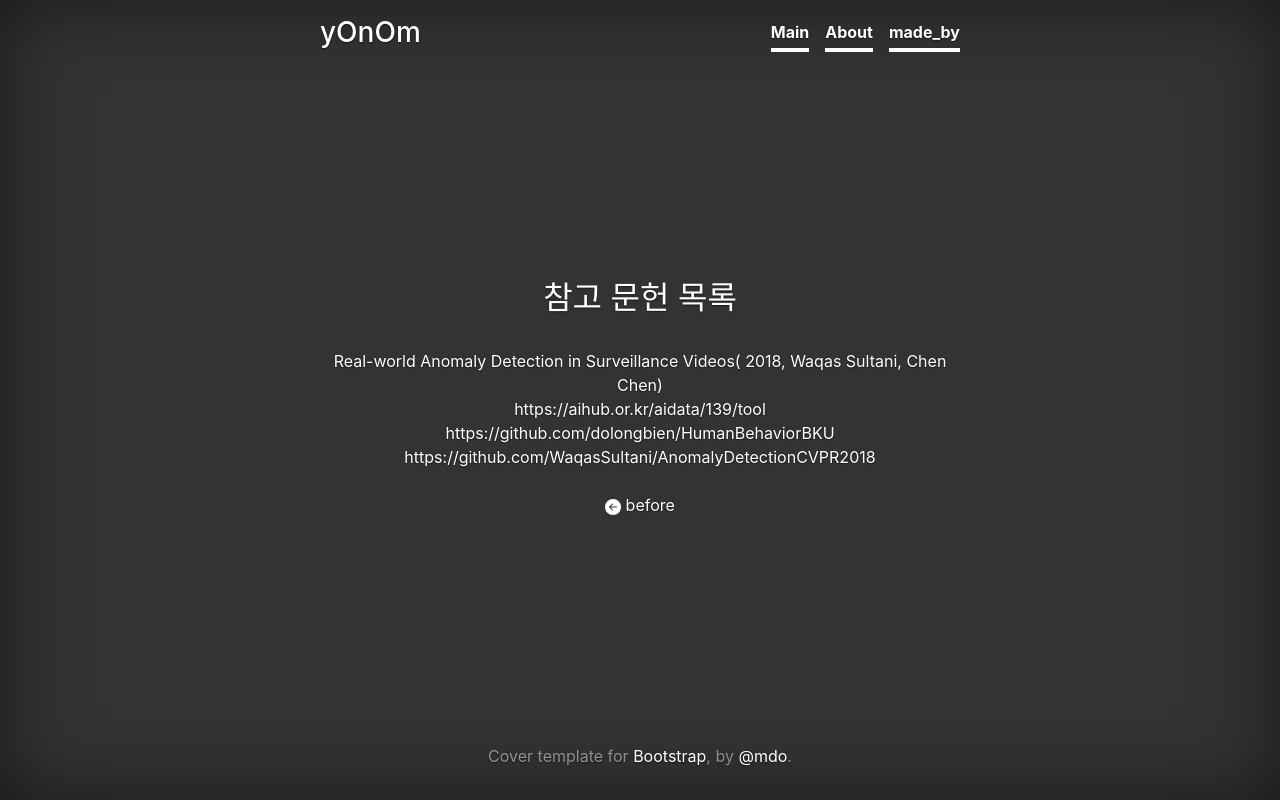
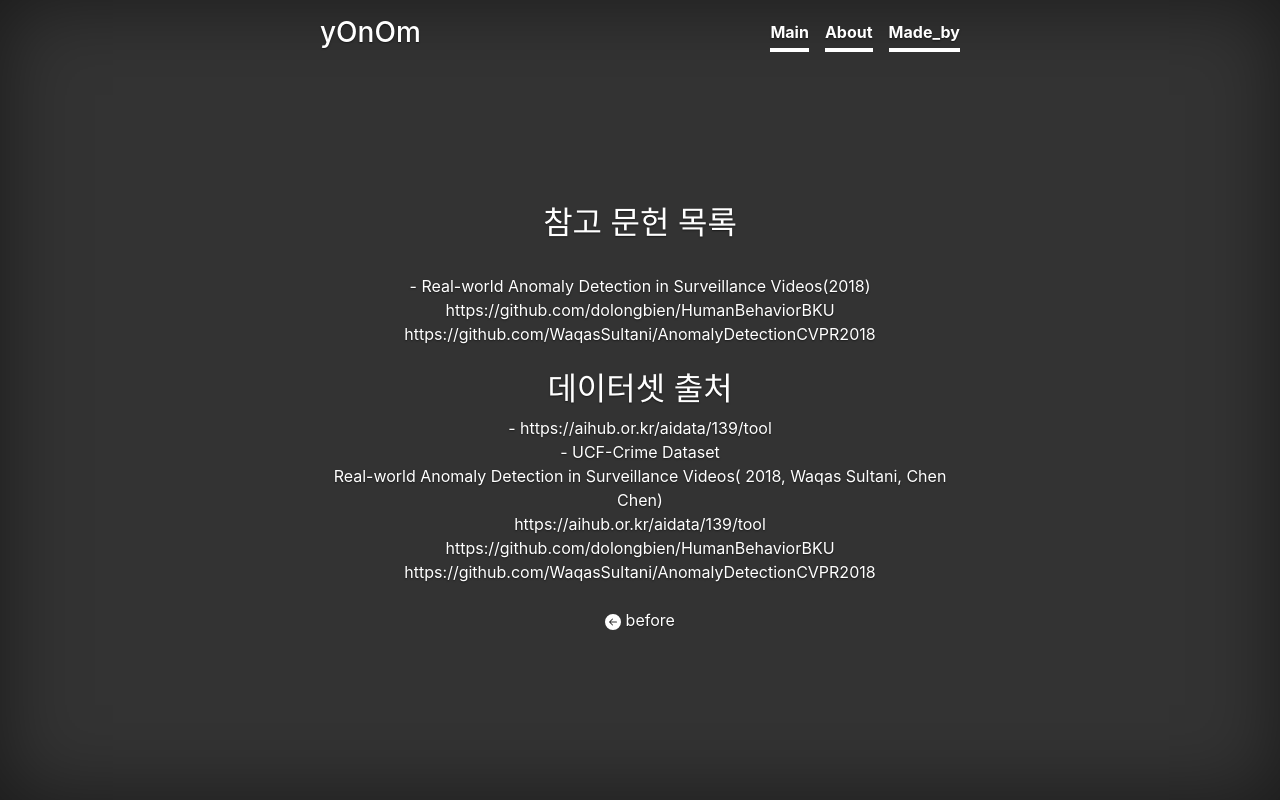
Before and after one commit to yOnOmproj/CCTV_anomaly_detection, a Django app: page /about3/ in a window 1280 px wide. Run offline with Django 3.2, Linux system fonts and the light colour scheme; some libraries are stand-ins or nearby versions.

Commit message:
Edit web files

```diff
--- a/web/yonomAIproject/post/templates/post/about3.html
+++ b/web/yonomAIproject/post/templates/post/about3.html
@@ -7,6 +7,24 @@
 {% block content%}
     <section id='ref'>
     <h2>참고 문헌 목록</h2>
+    </br>
+    <a href="https://openaccess.thecvf.com/content_cvpr_2018/papers/Sultani_Real-World_Anomaly_Detection_CVPR_2018_paper.pdf">
+    - Real-world Anomaly Detection in Surveillance Videos(2018)</a>
+    </br>
+    <a href="https://github.com/dolongbien/HumanBehaviorBKU">
+    https://github.com/dolongbien/HumanBehaviorBKU</a>
+    <br>
+    <a href="https://github.com/WaqasSultani/AnomalyDetectionCVPR2018">
+    https://github.com/WaqasSultani/AnomalyDetectionCVPR2018</a>
+    </section>
+    </br>
+    <section id='ref'>
+    <h2>데이터셋 출처</h2>
+    </a href="https://aihub.or.kr/aidata/139/tool">
+    - https://aihub.or.kr/aidata/139/tool</a>
+    </br>
+    </a href="https://www.crcv.ucf.edu/projects/real-world/">
+    - UCF-Crime Dataset</a>
     </br>
     Real-world Anomaly Detection in Surveillance Videos( 2018, Waqas Sultani, Chen Chen)<br>
     https://aihub.or.kr/aidata/139/tool<br>
--- a/web/yonomAIproject/templates/base.html
+++ b/web/yonomAIproject/templates/base.html
@@ -39,11 +39,11 @@
     <div class="cover-container d-flex w-100 h-100 p-3 mx-auto flex-column">
   <header class="masthead mb-auto">
     <div class="inner">
-      <a href="{%url 'post:home'%}"><h3 class="masthead-brand">yOnOm</h3></a>
+      <h3 class="masthead-brand">yOnOm</h3>
       <nav class="nav nav-masthead justify-content-center">
-        <a class="nav-link active" href="{% url 'post:home_video'%}">Main</a>
+        <a class="nav-link active" href="{% url 'post:home'%}">Main</a>
         <a class="nav-link active" href="{% url 'post:about' %}">About</a>
-        <a class="nav-link active" href="{% url 'post:made_by' %}">made_by</a>
+        <a class="nav-link active" href="{% url 'post:made_by' %}">Made_by</a>
       </nav>
     </div>
   {% comment %} </div> {% endcomment %}
@@ -52,7 +52,7 @@
   {%endblock%}
   <footer class="mastfoot mt-auto">
     <div class="inner">
-      <p>Cover template for <a href="https://getbootstrap.com/">Bootstrap</a>, by <a href="https://twitter.com/mdo">@mdo</a>.</p>
+      {% comment %} <p>Cover template for <a href="https://getbootstrap.com/">Bootstrap</a>, by <a href="https://twitter.com/mdo">@mdo</a>.</p> {% endcomment %}
     </div>
   </footer>
 </div>
```
Also changed, not shown: web/yonomAIproject/post/templates/post/made_by.html (+7 -3 lines), web/yonomAIproject/post/static/post/image/mj_character.png (added), 2 other files.
